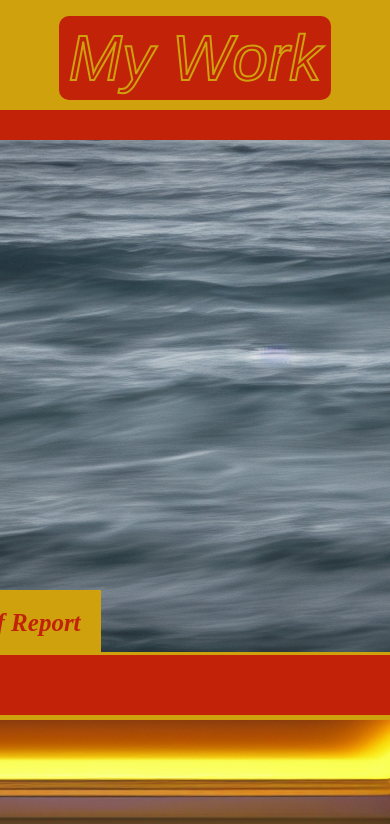
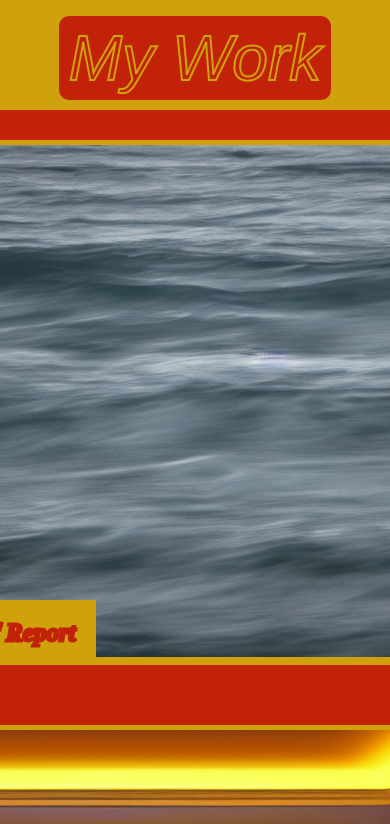
Before and after one commit to afrazier01/Portfolio-Webpage, a plain HTML site: page index.html in a window 390 px wide. In both pictures the pointer is over the element "Surf Report". Shown: the part 1322-2146 px from the top of the page. Drawn offline with Linux system fonts and the light colour scheme.

Commit message:
Started media queries but need to do more research

```diff
--- a/assets/css/style.css
+++ b/assets/css/style.css
@@ -102,6 +102,14 @@ p {
     bottom: 0;
     left: 0;
     padding: 20px;
+
+}
+
+.txtover *:hover {
+    font-weight: bold;
+    -webkit-text-stroke: 3px;
+    -webkit-text-fill-color: var(--favorite-color);
+    text-decoration: underline;
 }
 
 .content img {
@@ -134,11 +142,11 @@ p {
     flex-wrap: wrap;
     align-items: center;
 }
-/* .surf-report {
+.surf-report {
     flex-grow: 2;
-} */
+}
 
-/*Play with this*/
+/*Play with this */
 
 #work h2 {
     color: var(--secondary-color);
@@ -151,15 +159,6 @@ p {
     -webkit-text-fill-color: var(--favorite-color);
 
 }
-
-.content img:hover {
-    margin: 0
-}
-
-.surf-rport {
-    flex-grow: 4 0 0;
-}
-
 
 .resume {
     display: flex;
@@ -226,3 +225,18 @@ footer img {
     font-style: italic;
     font-weight: bold;
 }
+
+ /* Media Queries
+@media screen and (max-width: 326px) {
+    #header {
+        background-color: darkblue;
+        flex-direction: row;
+        flex-wrap: wrap;
+    }
+
+
+
+    #header * {
+        background-color: darkblue;
+    }
+} */
--- a/index.html
+++ b/index.html
@@ -8,7 +8,7 @@
     </head>
 
     <body>
-        <header>
+        <header id="header">
             <h1>Aveontae Frazier</h1>
             <img src="./assets/images/headshot.jpg" alt="Professional headshot of Aveontae Frazier">
             <nav class="header-links">
```
